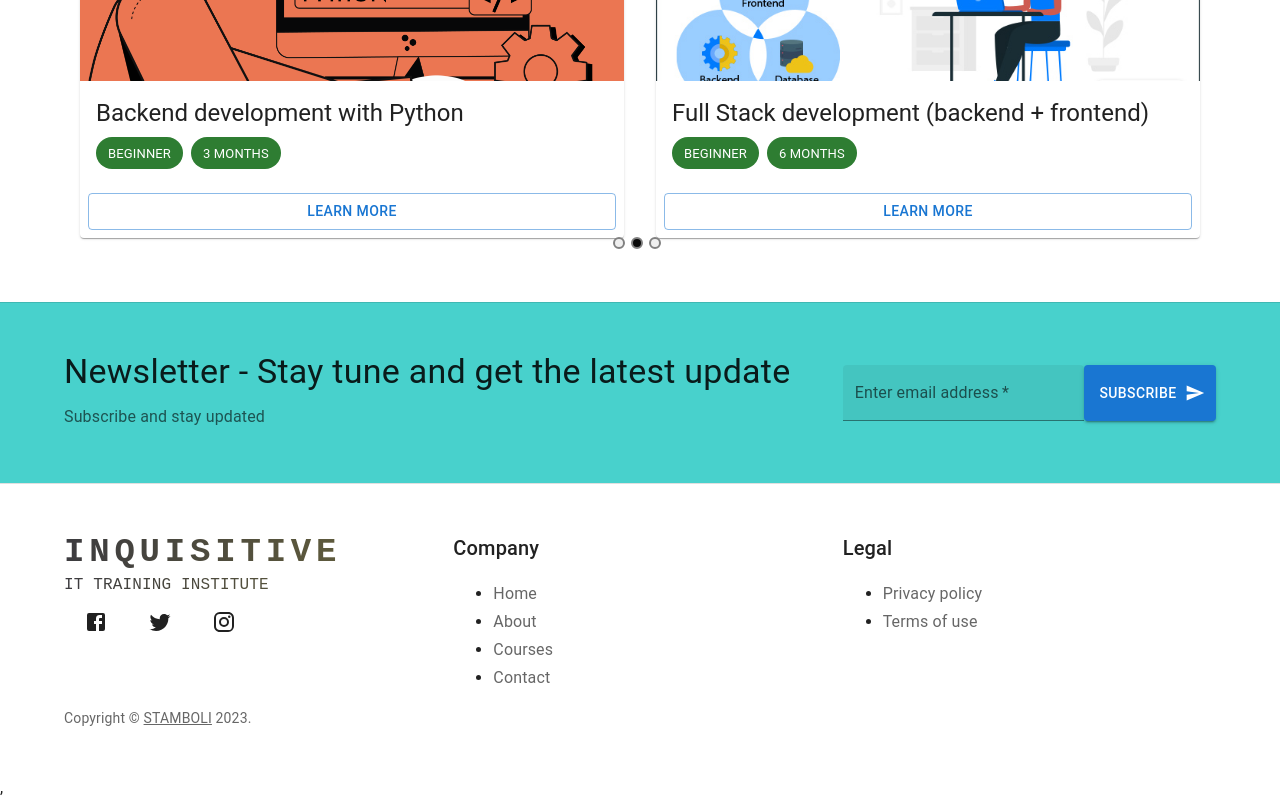
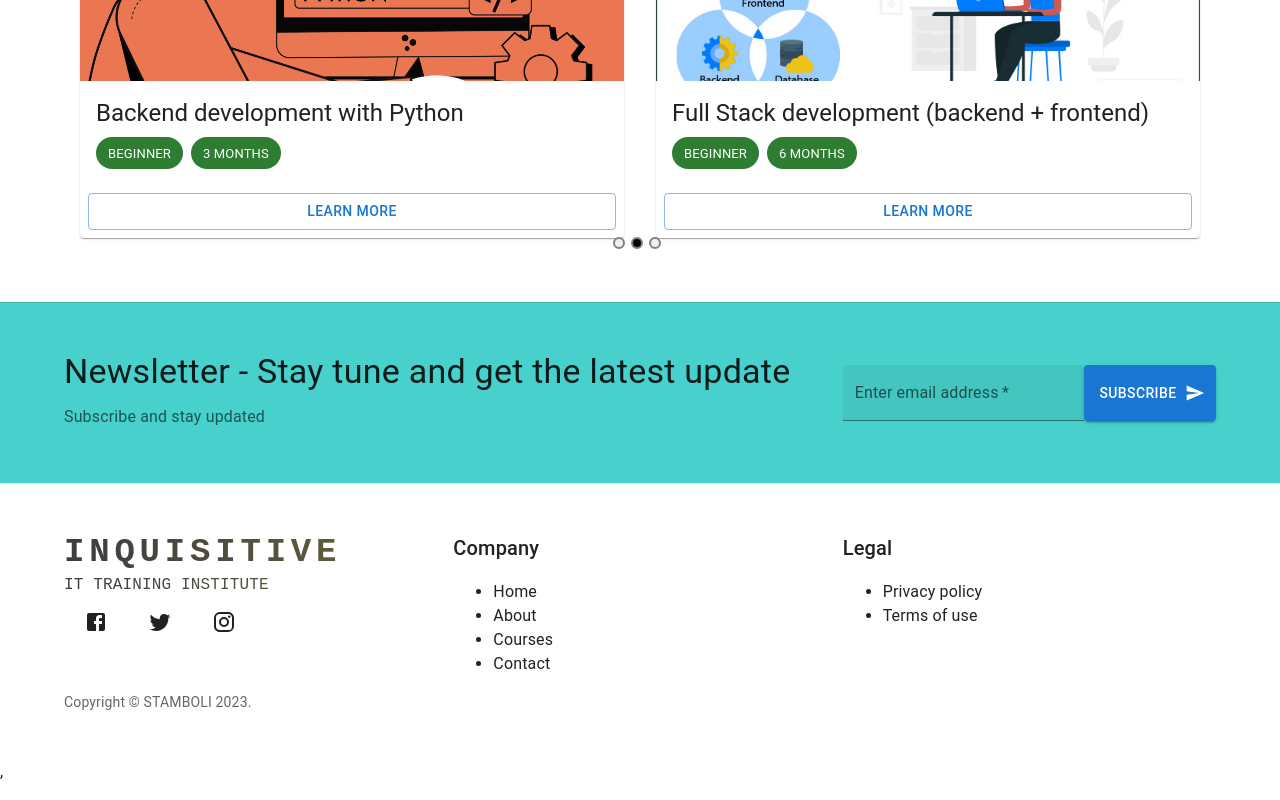
Before and after one commit to Shoebtamboli/inquisitive-website-template, a React (Create React App) app: page / in a window 1280 px wide. Shown: the part 1763-2563 px from the top of the page. Built offline with nearby package versions, Linux system fonts and the light colour scheme.

Commit message:
fixed footer

```diff
--- a/src/components/Footer.jsx
+++ b/src/components/Footer.jsx
@@ -2,19 +2,25 @@ import * as React from "react";
 import Box from "@mui/material/Box";
 import Typography from "@mui/material/Typography";
 import Container from "@mui/material/Container";
-import Link from "@mui/material/Link";
+//import Link from "@mui/material/Link";
 import Button from "@mui/material/Button";
 import { Grid } from "@mui/material";
 import { useTheme } from "@mui/material/styles";
 import CompanyTitle from "./CompanyTitle";
 import { footers, socialMediaList } from "../data";
 import { companySubText, footerName, footerLink } from "../constant";
+import { Link } from "react-router-dom";
 
 function Copyright() {
   return (
     <Typography variant="body2" color="text.secondary" align="left">
       {"Copyright © "}
-      <Link color="inherit" href={footerLink} rel="noopener" target="_blank">
+      <Link
+        to={footerLink}
+        target="_blank"
+        rel="noopener"
+        style={{ textDecoration: "none", color: "inherit" }}
+      >
         {footerName}
       </Link>{" "}
       {new Date().getFullYear()}
@@ -45,13 +51,25 @@ export default function Footer() {
             </Typography>
 
             {socialMediaList.map((media, index) => (
+              // <Link
+              //   color="inherit"
+              //   href={media.url}
+              //   rel="noopener"
+              //   target="_blank"
+              // >
+              //   <Button color="inherit" size="large" key={index}>
+              //     {media.icon}
+              //   </Button>
+              // </Link>
+
               <Link
-                color="inherit"
-                href={media.url}
+                to={media.url}
+                target="_blank"
                 rel="noopener"
-                target="_blank"
+                key={index}
+                style={{ textDecoration: "none", color: "inherit" }}
               >
-                <Button color="inherit" size="large" key={index}>
+                <Button color="inherit" size="large">
                   {media.icon}
                 </Button>
               </Link>
@@ -65,11 +83,18 @@ export default function Footer() {
               <ul>
                 {footer.description.map((item, index) => (
                   <li key={index}>
-                    <Link
+                    {/* <Link
                       href={item.url}
                       variant="subtitle1"
                       color="text.secondary"
                       sx={{ textDecoration: "none" }}
+                    >
+                      {item.name}
+                    </Link> */}
+                    <Link
+                      to={item.url}
+                      key={index}
+                      style={{ textDecoration: "none", color: "inherit" }}
                     >
                       {item.name}
                     </Link>
```
